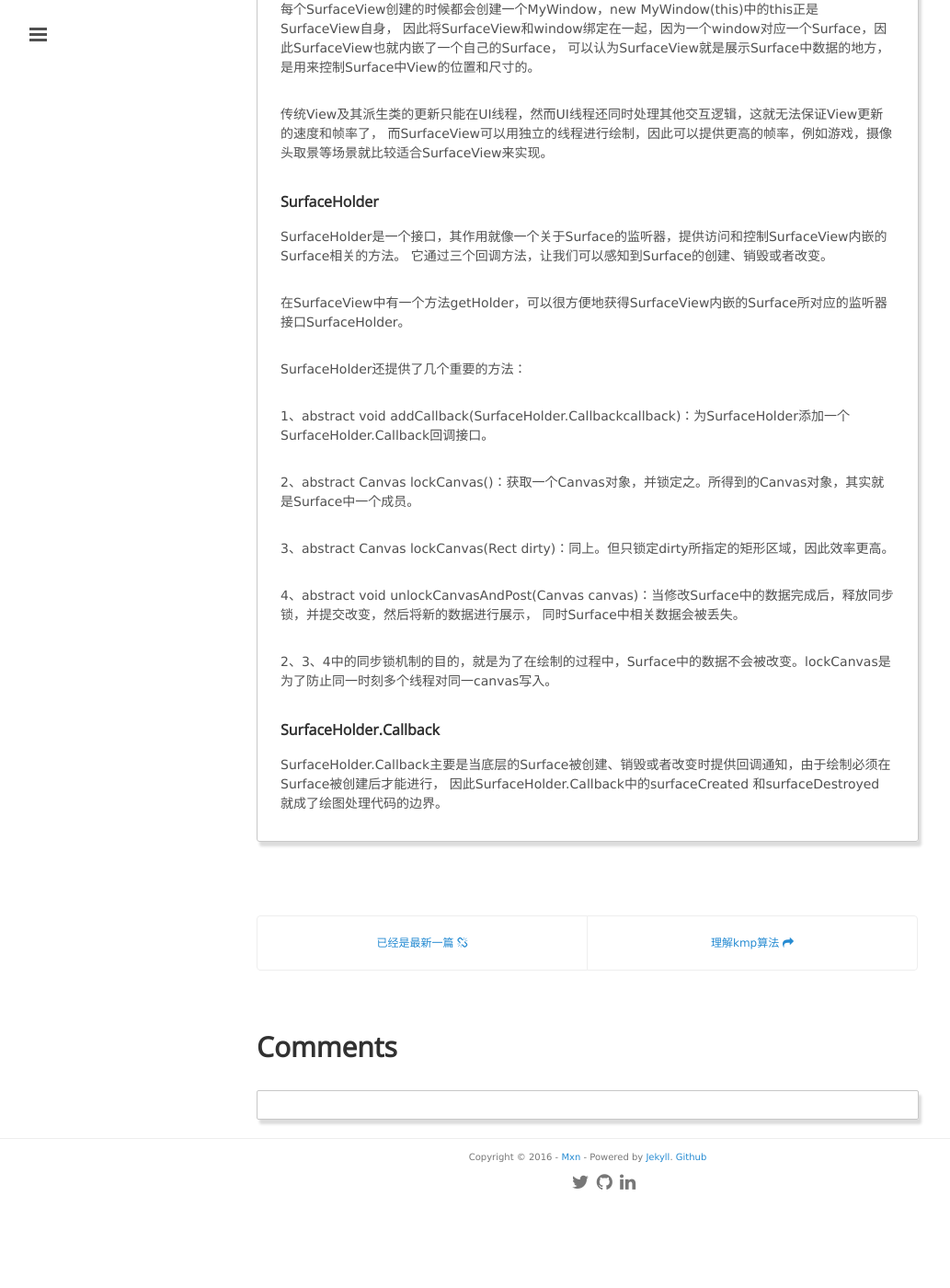
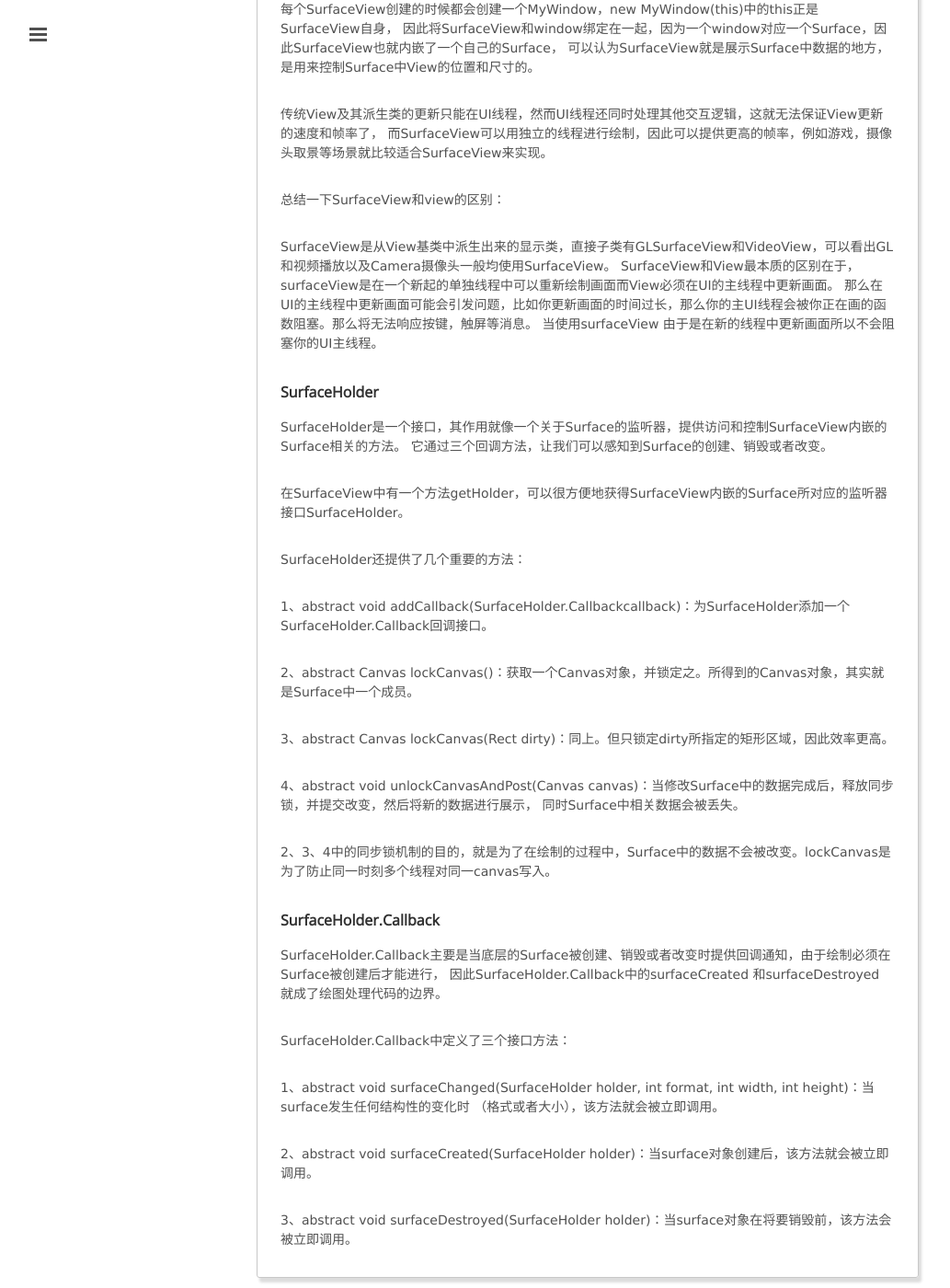
Before and after one commit to mxn21/mxn21.github.io, a Jekyll site: the page built from _posts/2016-3-17-SurfaceView浅析.md, in a window 1280 px wide and 1400 px high, scrolled down 891 px. Shown: the whole window at 92% size, without its empty margins (1-1034 px from the left). Built offline with Jekyll 4.4.1, drawn with Linux system fonts in a browser that asks for light colours; Markdown is read by kramdown in place of the engine named in the settings; comment, search, counter and statistics services are not loaded; before the commit the page ends 2201 px from its top, so only the background shows below that.

Commit message:
2323423423

```diff
--- a/_posts/2016-3-17-SurfaceView浅析.md
+++ b/_posts/2016-3-17-SurfaceView浅析.md
@@ -40,6 +40,13 @@
 传统View及其派生类的更新只能在UI线程，然而UI线程还同时处理其他交互逻辑，这就无法保证View更新的速度和帧率了，
 而SurfaceView可以用独立的线程进行绘制，因此可以提供更高的帧率，例如游戏，摄像头取景等场景就比较适合SurfaceView来实现。
 
+总结一下SurfaceView和view的区别：
+
+SurfaceView是从View基类中派生出来的显示类，直接子类有GLSurfaceView和VideoView，可以看出GL和视频播放以及Camera摄像头一般均使用SurfaceView。
+SurfaceView和View最本质的区别在于，surfaceView是在一个新起的单独线程中可以重新绘制画面而View必须在UI的主线程中更新画面。
+那么在UI的主线程中更新画面可能会引发问题，比如你更新画面的时间过长，那么你的主UI线程会被你正在画的函数阻塞。那么将无法响应按键，触屏等消息。
+当使用surfaceView 由于是在新的线程中更新画面所以不会阻塞你的UI主线程。
+
 
 ### SurfaceHolder
 
@@ -66,3 +73,12 @@
 
 SurfaceHolder.Callback主要是当底层的Surface被创建、销毁或者改变时提供回调通知，由于绘制必须在Surface被创建后才能进行，
 因此SurfaceHolder.Callback中的surfaceCreated 和surfaceDestroyed 就成了绘图处理代码的边界。
+
+SurfaceHolder.Callback中定义了三个接口方法：
+
+1、abstract void surfaceChanged(SurfaceHolder holder, int format, int width, int height)：当surface发生任何结构性的变化时
+（格式或者大小），该方法就会被立即调用。
+
+2、abstract void surfaceCreated(SurfaceHolder holder)：当surface对象创建后，该方法就会被立即调用。
+
+3、abstract void  surfaceDestroyed(SurfaceHolder holder)：当surface对象在将要销毁前，该方法会被立即调用。
```
